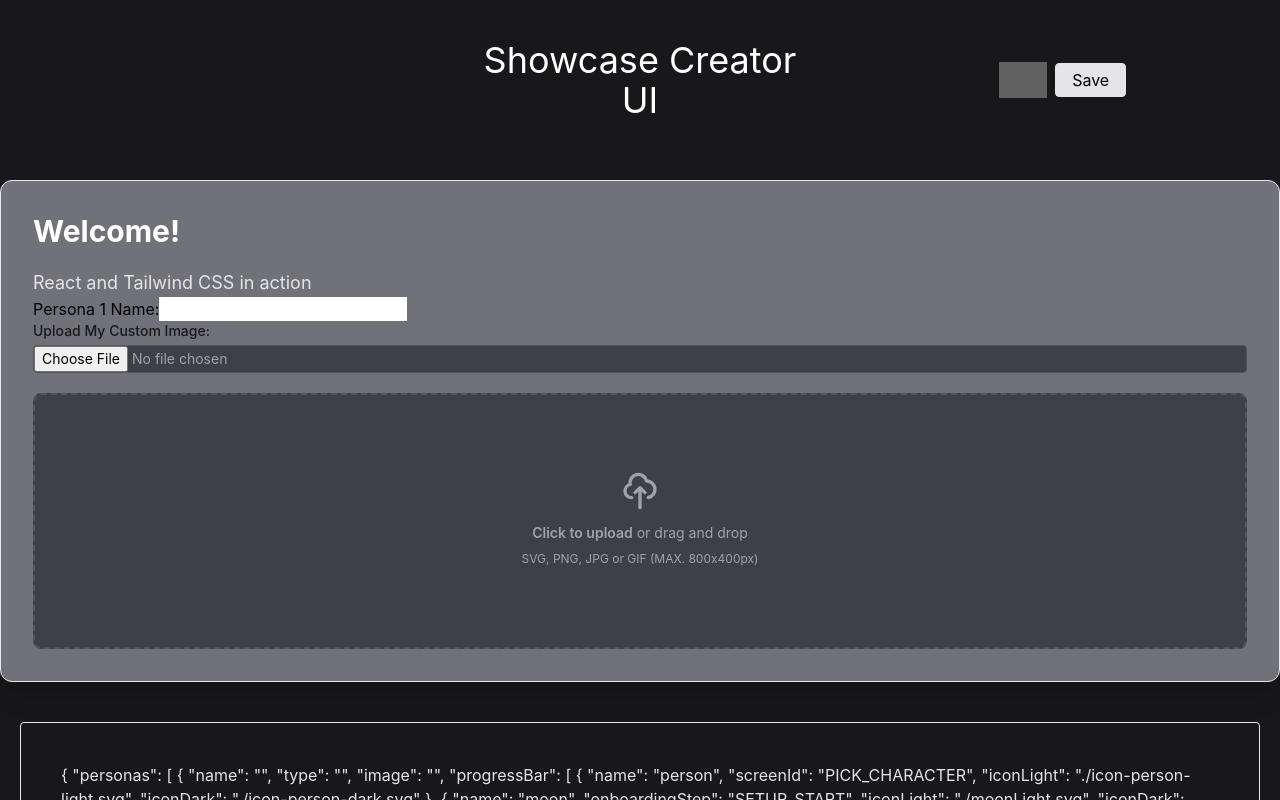
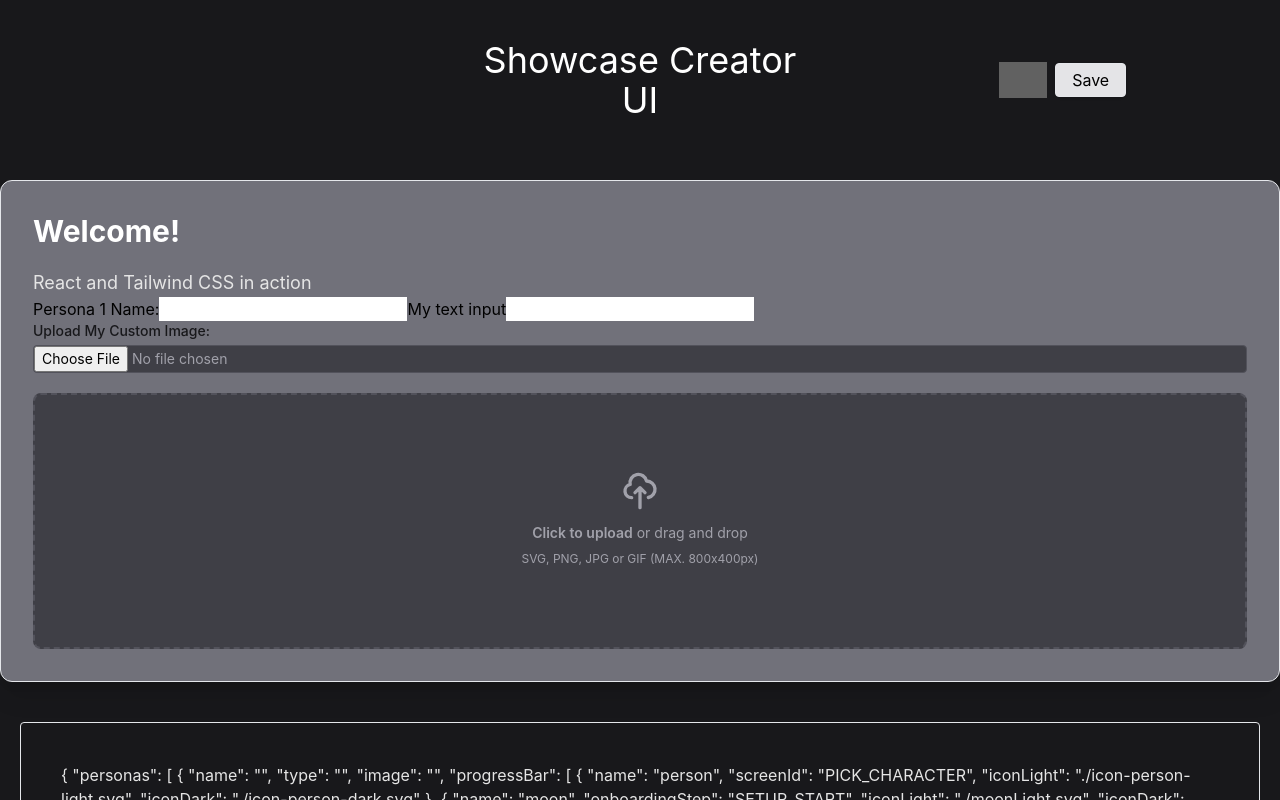
Before and after one commit to bcgov/ditp-showcase-creator-ui, a React (Create React App) app: page / in a window 1280 px wide. Shown: the top 800 px of the page. Built offline with nearby package versions, Linux system fonts and the light colour scheme; grey boxes are pictures that could not be loaded.

Commit message:
working on making textInput fields that can modify json

```diff
--- a/src/App.js
+++ b/src/App.js
@@ -2,8 +2,8 @@ import logo from './logo.svg';
 import './App.css';
 import { useState } from 'react';
 import { useImmer } from 'use-immer'; // useImmer is an alternative to useState; it is useful for dealing with nested JSON
-import { FileUploadFull, FileUploadBar } from './react-modules/FileUpload.js';
-
+import { FileUploadFull, FileUploadBar } from './react-modules/FileUpload';
+import {TextInput} from './react-modules/TextInput'
 import {SaveButton} from './react-modules/SaveButton';
 import {NavBar} from './react-modules/NavBar';
 function App() {
@@ -139,11 +139,20 @@ function App() {
 
   const [darkMode, setDarkMode] = useState(true)
 
+  {/** MOVE TO TEXTINPUT MODULE */}
   function handleNameChange(e) {
     setShowcaseJSON(
       setChanges => {
         setChanges.personas[0].name = e.target.value;
       })
+  }
+
+  function handleJSONUpdate(element, newValue) {
+    setShowcaseJSON((json) => {
+      json[element] = newValue;
+      console.log(json[element])
+    });
+    console.log(showcaseJSON.personas[0].name)
   }
 
   return (
@@ -161,6 +170,7 @@ function App() {
             React and Tailwind CSS in action
           </p>
 
+          {/**   REPLACE WITH MODULE */}
           <label>
             Persona 1 Name:
             <input
@@ -168,6 +178,15 @@ function App() {
               onChange={handleNameChange}
             />
           </label>
+
+          <TextInput
+            label={"My text input"}
+            element={showcaseJSON.personas[0].name}
+            handleJSONUpdate={handleJSONUpdate}
+            path="personas[0].name"
+          />
+
+
 
           <FileUploadBar text={"Upload My Custom Image:"}/>
           <FileUploadFull text={"SVG, PNG, JPG or GIF (MAX. 800x400px)"}/>
--- a/src/react-modules/SaveModal.js
+++ b/src/react-modules/SaveModal.js
@@ -21,6 +21,8 @@ export function SaveModal({ setShowModal, showcaseJSON }) {
       blob,
       `${filename}_(${cDate.getMonth()}-${cDate.getDate()}-${cDate.getYear()}).json`
     );
+
+    setShowModal(false)
   }
 
   return (
--- /dev/null
+++ b/src/react-modules/TextInput.js
@@ -0,0 +1,18 @@
+import {useState} from 'react';
+
+function TextInput({ label, element, handleJSONUpdate, path }) {
+
+    const handleChange = (event) => {
+        handleJSONUpdate(path, event.target.value);
+      };
+
+
+  return (
+    <label>
+      {label}
+      <input type="text"  onChange={handleChange} />
+    </label>
+  );
+}
+
+export { TextInput };
```
